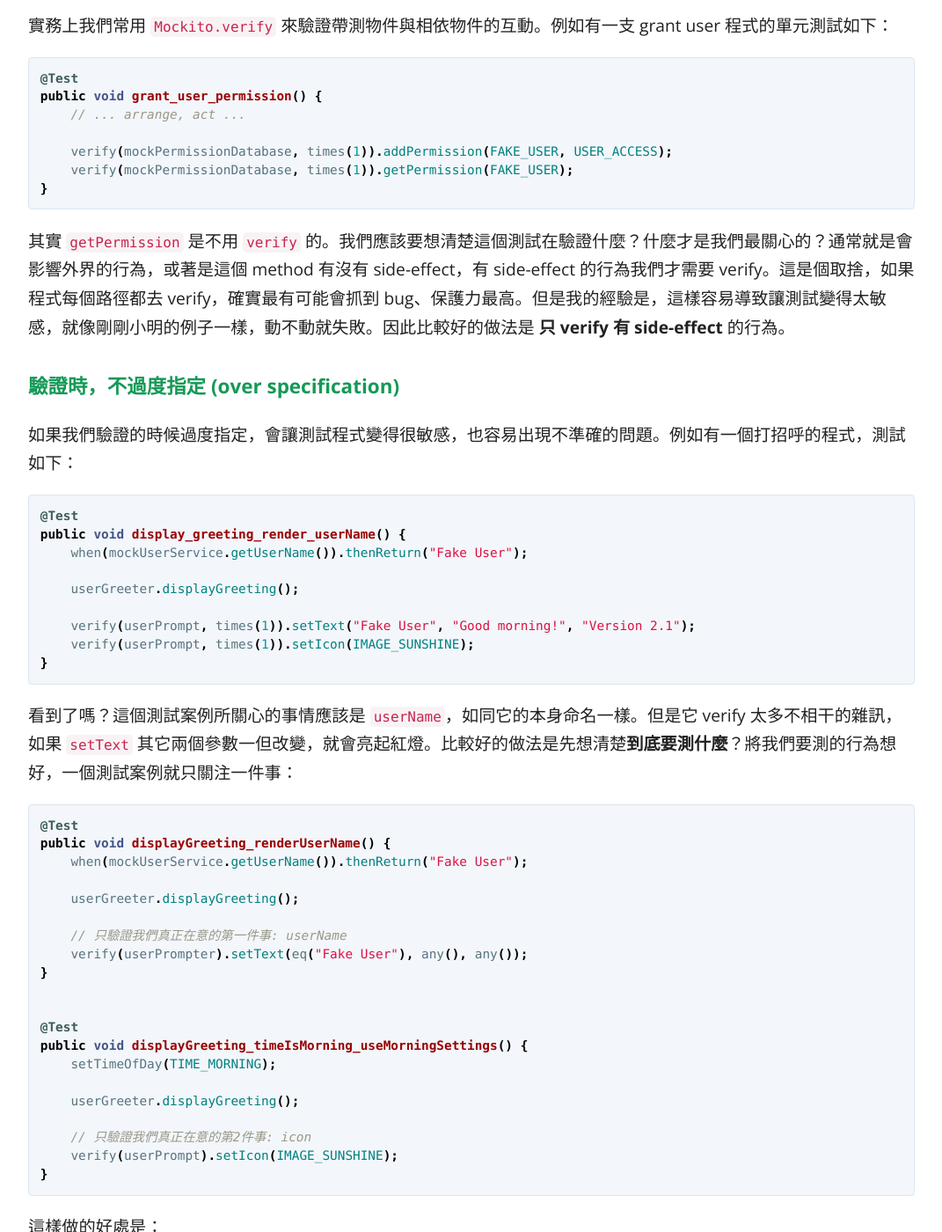
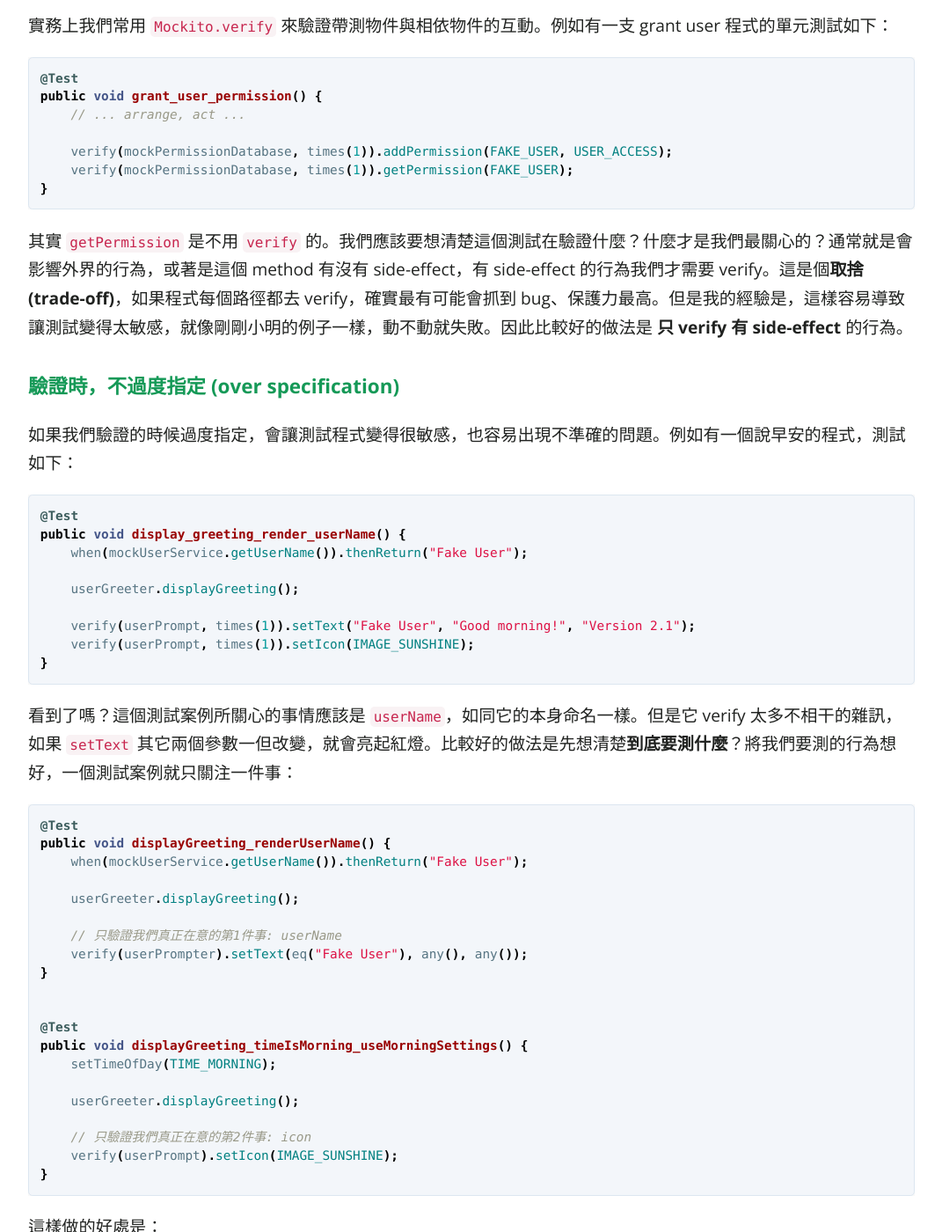
Before and after one commit to KaiSheng714/KaiSheng714.github.io, a Jekyll site: the page built from _posts/2022-09-19-good-unit-test.md, in a window 1280 px wide and 1400 px high, scrolled down 3966 px. Shown: the whole window at 88% size, without its empty margins (104-1175 px from the left). Built offline with Jekyll 4.4.1, drawn with Linux system fonts in a browser that asks for light colours; comment, search, counter and statistics services are not loaded; some of the changed text lies outside the part shown.

Commit message:
good-unit-test

````diff
--- a/_posts/2022-09-19-good-unit-test.md
+++ b/_posts/2022-09-19-good-unit-test.md
@@ -105,10 +105,10 @@ public void grant_user_permission() {
 }
 ```
 
-其實 `getPermission` 是不用 `verify` 的。我們應該要想清楚這個測試在驗證什麼？什麼才是我們最關心的？通常就是會影響外界的行為，或著是這個 method 有沒有 side-effect，有 side-effect 的行為我們才需要 verify。這是個取捨，如果程式每個路徑都去 verify，確實最有可能會抓到 bug、保護力最高。但是我的經驗是，這樣容易導致讓測試變得太敏感，就像剛剛小明的例子一樣，動不動就失敗。因此比較好的做法是 **只 verify 有 side-effect** 的行為。
+其實 `getPermission` 是不用 `verify` 的。我們應該要想清楚這個測試在驗證什麼？什麼才是我們最關心的？通常就是會影響外界的行為，或著是這個 method 有沒有 side-effect，有 side-effect 的行為我們才需要 verify。這是個**取捨(trade-off)**，如果程式每個路徑都去 verify，確實最有可能會抓到 bug、保護力最高。但是我的經驗是，這樣容易導致讓測試變得太敏感，就像剛剛小明的例子一樣，動不動就失敗。因此比較好的做法是 **只 verify 有 side-effect** 的行為。
 
 ### **驗證時，不過度指定  (over specification)**
-如果我們驗證的時候過度指定，會讓測試程式變得很敏感，也容易出現不準確的問題。例如有一個打招呼的程式，測試如下：
+如果我們驗證的時候過度指定，會讓測試程式變得很敏感，也容易出現不準確的問題。例如有一個說早安的程式，測試如下：
 
 ```java
 @Test
@@ -131,7 +131,7 @@ public void displayGreeting_renderUserName() {
 
     userGreeter.displayGreeting();
 
-    // 只驗證我們真正在意的第一件事: userName
+    // 只驗證我們真正在意的第1件事: userName
     verify(userPrompter).setText(eq("Fake User"), any(), any());
 }
 
````
Also changed, not shown: other parts of _posts/2022-09-19-good-unit-test.md (+2 -2 lines).
